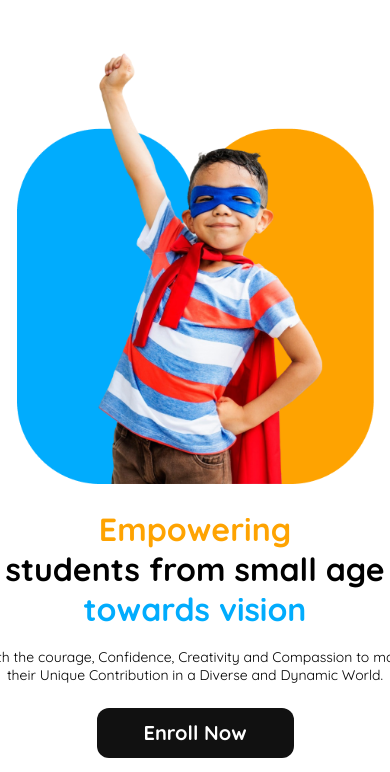
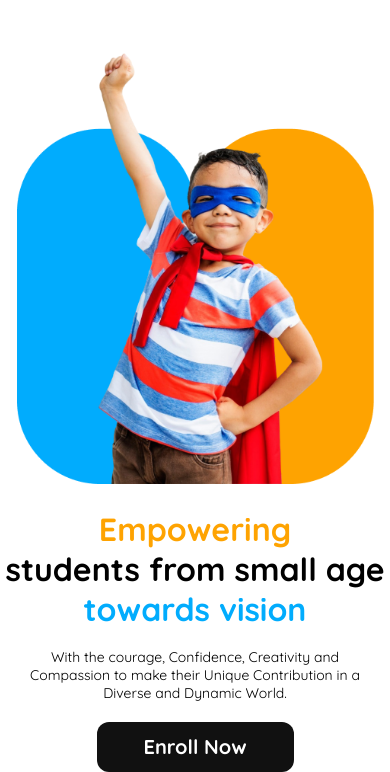
Before and after one commit to istiakiraz/School-Am-B11-2, a plain HTML site: page index.html in a window 390 px wide. Shown: the part 104-876 px from the top of the page. Drawn offline with Linux system fonts and the light colour scheme.

Commit message:
added a some edit

```diff
--- a/index.html
+++ b/index.html
@@ -29,11 +29,12 @@
             <button class="nav-btn">Contact</button>
         </nav>
         <hr class="nav-bar-hr">
+        <!-- header section -->
         <section class="header-section">
             <div class="header-conti">
                 <h1 class="header-h"><span class="h1-color-01">Empowering</span>
                     <br>students from small age <span class="h1-color-02">towards vision</span></h1>
-                <p class="hrader-p">With the courage, Confidence, Creativity and Compassion to make their Unique Contribution in a Diverse and Dynamic World.</p>
+                <p class="header-p">With the courage, Confidence, Creativity and Compassion to make their Unique Contribution in a Diverse and Dynamic World.</p>
                 <button class="header-btn">Enroll Now</button>
             </div>
             <img class="header-img" src="assets/hero-kids.png" alt="">
--- a/styles/style.css
+++ b/styles/style.css
@@ -118,7 +118,7 @@
         color: rgb(1, 172, 253);
     }
 
-    .hrader-p{
+    .header-p{
         font-size: 20px;
         font-weight: 400;
         margin-bottom: 24px;
@@ -144,7 +144,7 @@
         width: 100%;
     }
 
-    @media screen and (min-width: 576px){
+    @media screen and (min-width: 577px){
         .hamburger-menu{
             display: none;
             }
@@ -161,6 +161,8 @@
             margin: 0 auto;
             border-bottom: none;
         }
+
+        /* nav section */
         nav{
             margin-bottom: 12px;
         }
@@ -175,6 +177,7 @@
 
 
         }
+        /* hamburger-menu */
         .icon-large {
             font-size: 35px;
           }
@@ -190,6 +193,8 @@
         .nav-bar-hr{
             border: 0.5px solid rgb(254, 163, 1);
         }
+
+        /* header section */
 
         .header-section{
             max-width: 357px;
@@ -212,10 +217,11 @@
             margin-bottom: -85px;
 
         }
-        .hrader-p{
+        .header-p{
             text-align: center;
             font-size: 14px;
-            max-width: 430px;
+            max-width: 330px;
+            margin-bottom: 20px;
         }
         .header-btn{
             display: flex;
@@ -225,11 +231,4 @@
         }
 
 
-
-
-
     }
-
-    /* hr{
-        border: 0.5px solid rgb(254, 163, 1);
-    } */
```
